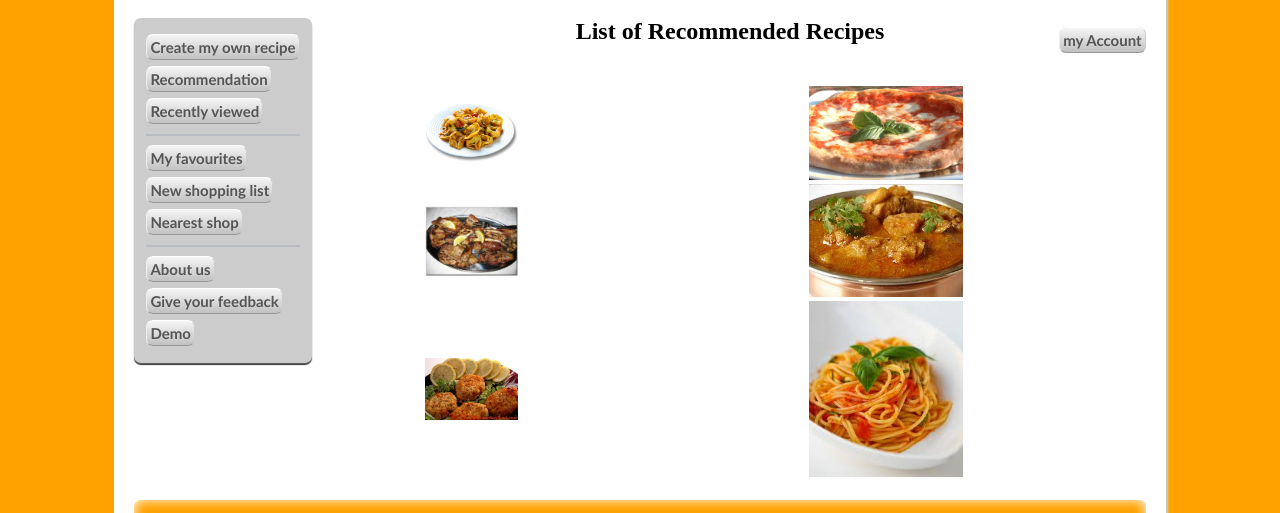
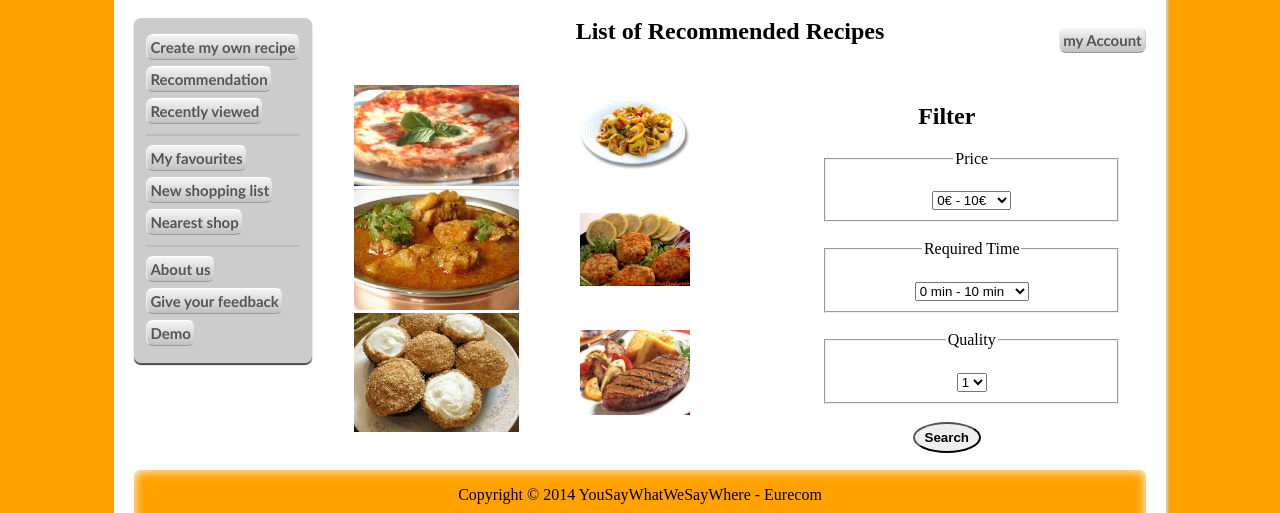
Before and after one commit to yswhatwswhere/yswhatwswhere.github.io, a plain HTML site: page recommendation.html in a window 1280 px wide. Shown: the part 117-630 px from the top of the page. Drawn offline with Linux system fonts and the light colour scheme.

Commit message:
Add recommendation and most recently viewed

```diff
--- a/recommendation.html
+++ b/recommendation.html
@@ -33,7 +33,7 @@
             <ul>
                 <li><a href="createrecipe.html">Create my own recipe</a></li>
                 <li><a href="recommendation.html">Recommendation</a></li>
-                <li><a href="#">Recently viewed</a></li>
+                <li><a href="recentlyviewed.html">Recently viewed</a></li>
             </ul>
 
             <ul>
@@ -51,27 +51,70 @@
 
     <section id="home_main">
         <div>
-    <h1 id="titolo">List of Recommended Recipes</h1>
-    <br />
-</div>
+            <h1 id="titolo">List of Recommended Recipes</h1>
+            <br>
+         </div>
 <article id="article4">
+<div class="allinea" style="width:60%;">
 <table id="table1">
   <tr>
-   <th><img  style="display:block; width:30%; height: 30%; margin-left:auto; margin-right:auto;"src="./photo/food1.png"/></th>
-   <th><img  style="display:block; width:30%; height: 30%; margin-left:auto; margin-right:auto;"src="./photo/food2.jpg"/></th>
+   <td style="width: 60%;"><img  style="display:block; width: 70%; height: 70%; margin-left:auto; margin-right:auto;" src="./photo/food2.jpg"/></td>
+   <td style="width: 60%;"><img  style="display:block; width: 70%; height: 70%; margin-left:auto; margin-right:auto;" src="./photo/food1.png"/></td>
   </tr>
   <tr>
-   <th><img  style="display:block; width:30%; height: 30%; margin-left:auto; margin-right:auto;"src="./photo/food3.jpg"/></th>
-   <th><img  style="display:block; width:30%; height: 30%; margin-left:auto; margin-right:auto;"src="./photo/recipe2.jpeg"/></th>
+   <td style="width: 60%;"><img  style="display:block; width: 70%; height: 70%; margin-left:auto; margin-right:auto;" src="./photo/recipe2.jpeg"/></td>
+   <td style="width: 60%;"><img  style="display:block; width: 70%; height: 70%; margin-left:auto; margin-right:auto;" src="./photo/recipe3.jpeg"/></td>
   </tr>
   <tr>
-   <th><img  style="display:block; width:30%; height: 30%; margin-left:auto; margin-right:auto;"src="./photo/recipe3.jpeg"/></th>
-   <th><img  style="display:block; width:30%; height: 30%; margin-left:auto; margin-right:auto;"src="./photo/recipe4.jpeg"/></th>
+   <td style="width: 60%;"><img  style="display:block; width: 70%; height: 70%; margin-left:auto; margin-right:auto;" src="./photo/recipe5.jpeg"/></td>
+   <td style="width: 60%;"><img  style="display:block; width: 70%; height: 70%; margin-left:auto; margin-right:auto;" src="./photo/recipe1.jpeg"/></td>
   </tr>
 </table>
-    </section>
+</div>
+<div class="allinea" style="width:30%;">
+<h2>Filter</h2>
+<form action="" style="width:120%;">
+   <fieldset>
+      <legend>Price</legend>
+      <br>
+      <select name="" >
+       <option value="" selected="selected"> 0€ - 10€ </option>
+       <option value="">10€ - 30€ </option>
+       <option value=""> > 30€</option>
+     </select>
+     </fieldset>
+</form>
+<br>
+<form action="" style="width:120%;">
+   <fieldset>
+      <legend>Required Time</legend>
+      <br>
+      <select name="" >
+        <option value="" selected="selected"> 0 min - 10 min </option>
+        <option value="">10 min - 30 min </option>
+        <option value=""> > 30 min</option>
+      </select>
+     </fieldset>
+</form>
+<br>
+<form action="" style="width:120%;">
+   <fieldset>
+      <legend>Quality</legend>
+      <br>
+      <select name="" >
+       <option value="" selected="selected">1</option>
+       <option value="">2</option>
+       <option value="">3</option>
+       <option value="">4</option>
+       <option value="">5</option>
+     </select>
+     </fieldset>
+</form>
+<br>
+<button style="margin-bottom:7%;" type="submit">Search</button>
+</div>
+</section>
     </div>
-
     <footer class="box" style="text-align: center;">
         <p>
             Copyright &copy;
--- a/stylesheet.css
+++ b/stylesheet.css
@@ -334,4 +334,22 @@ nav a:active {
     cursor: pointer;
 }
 
+#table1 {
+    border-collapse: separate;
+    border-spacing: 1px;
+    width: 80%;
+}
+
+#form1{
+    margin-left:33%;
+    width:60%;
+    margin-right:;
+}
+
+div.allinea {
+    float:left;
+    margin-left:2px;
+    margin-right: 5px;
+}
+
 ---------------------------------
```
Also changed, not shown: recentlyviewed.html (renamed from videoTest.html, +24 -25 lines).
